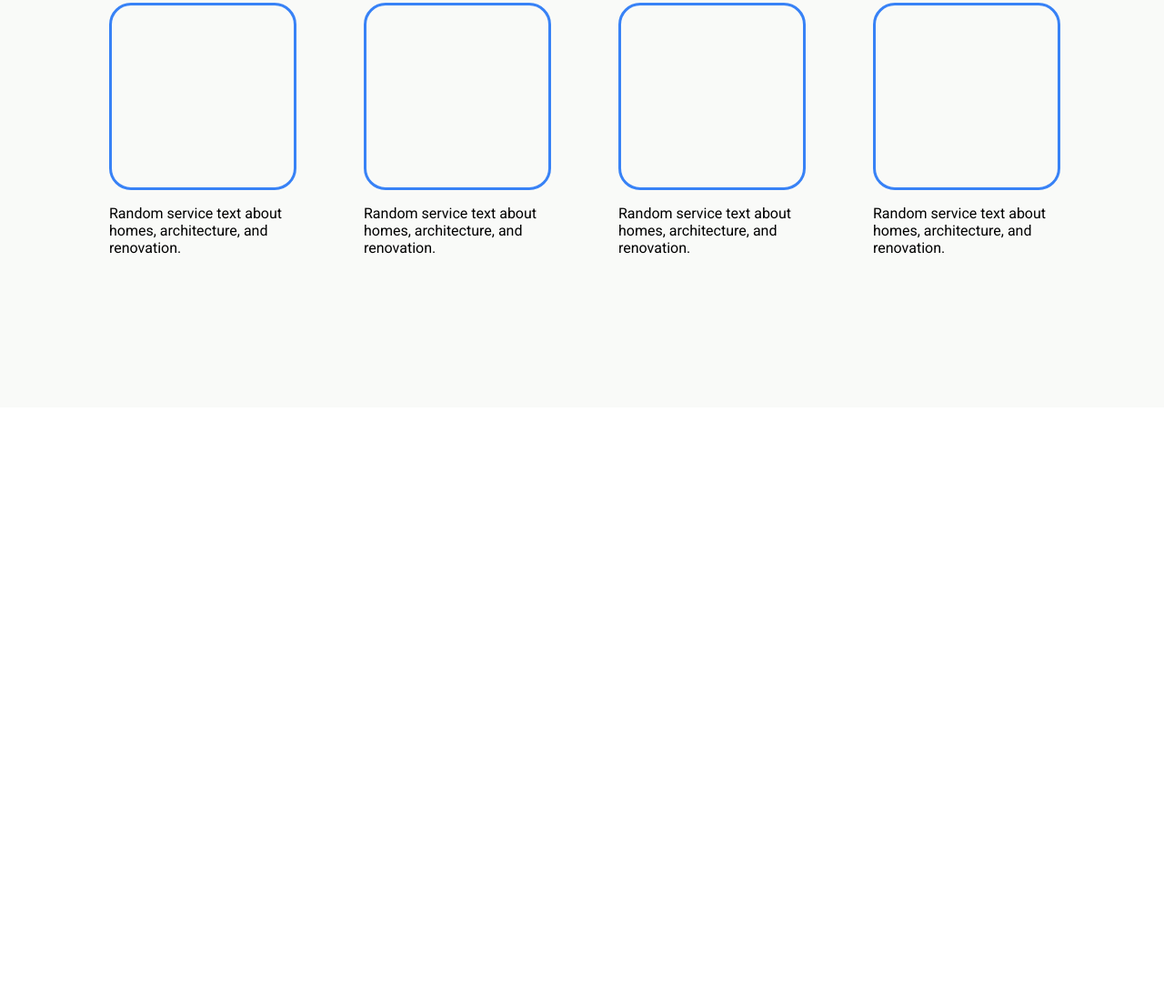
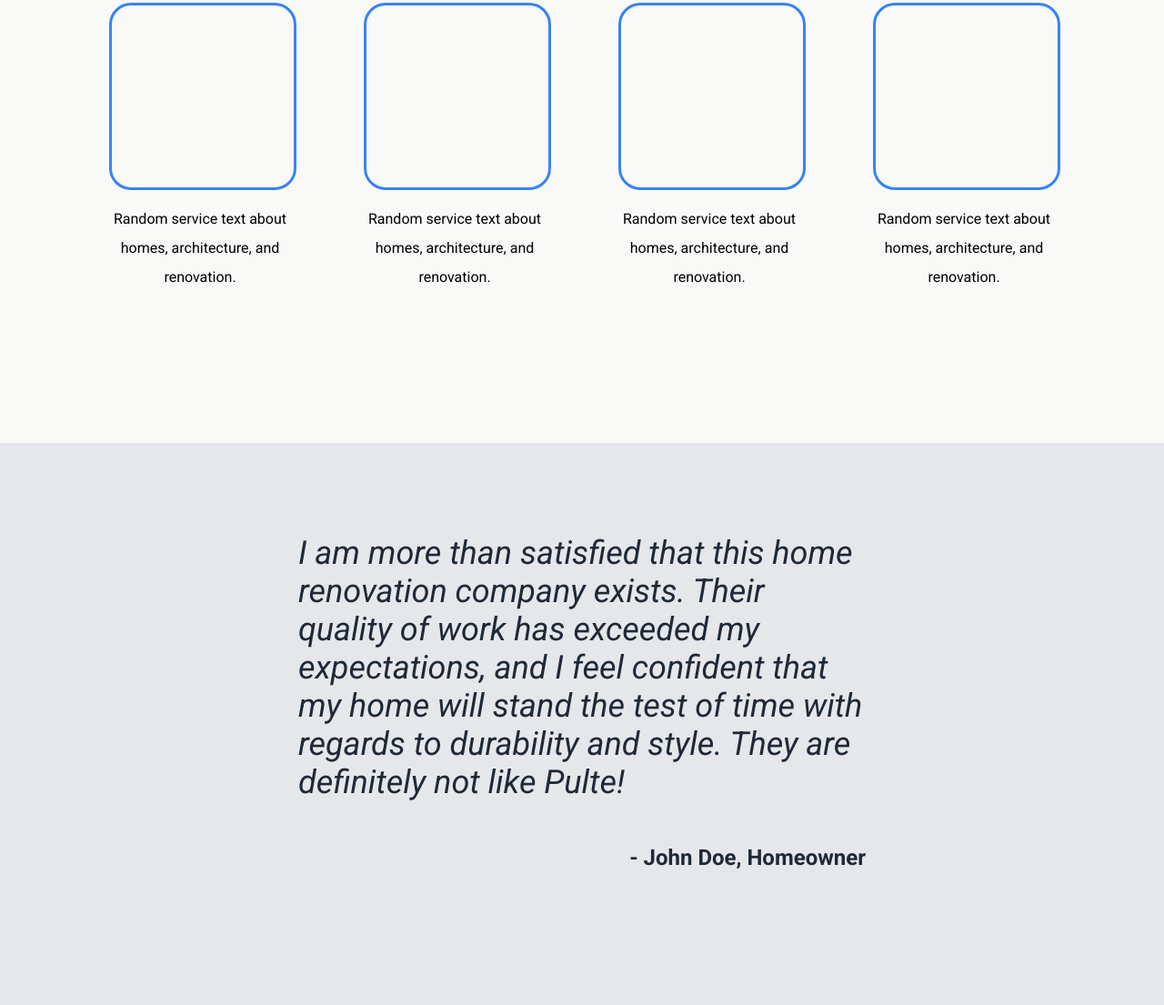
Before and after one commit to vbelmonte/odin-landing-page, a plain HTML site: page index.html in a window 1280 px wide. Shown: the part 889-1994 px from the top of the page at 91% size. Before the commit the page ends 1337 px from the top, so only its background shows below. Drawn offline with Linux system fonts and the light colour scheme.

Commit message:
Implement and set up testimony section

```diff
--- a/index.html
+++ b/index.html
@@ -72,5 +72,12 @@
             </div>
         </section>
 
+        <section id="testimony-section">
+            <div class="testimony-space">
+                <h4 class="dark-text" id="testimony-text">I am more than satisfied that this home renovation company exists. Their quality of work has exceeded my expectations, and I feel confident that my home will stand the test of time with regards to durability and style. They are definitely not like Pulte!</h4>
+                <h3 class="dark-text testimony-customer">- John Doe, Homeowner</h3>
+            </div>
+        </section>
+
     </body>
 </html>
--- a/styles.css
+++ b/styles.css
@@ -108,6 +108,28 @@ h4 {
     color: #1F2937;
 }
 
+.testimony-customer {
+    margin: 2em 0;
+    text-align: right;
+}
+
+.dark-text {
+    color: #1F2937;
+}
+
+.line-height {
+    line-height: 2em;
+}
+
+p {
+    line-height: 2em;
+}
+
+#testimony-text {
+    font-weight: 100;
+    font-style: italic;
+}
+
 
 #nav-links a {
     font-size: 18px;
@@ -156,6 +178,27 @@ SERVICE CARDS
     display: flex;
     flex-direction: column;
     align-items: center;
-    padding: 100px 0;
+    padding: 100px 14rem;
     background-color: #F9FAF8;
 }
+
+.card-text p {
+    text-align: center;
+}
+
+
+/**************
+
+TESTIMONIES
+
+**************/
+
+#testimony-section {
+    background-color: #E5E7EB;
+    padding: 100px 14rem;
+}
+
+.testimony-space {
+    width: 75%;
+    margin: 0 auto;
+}
```
